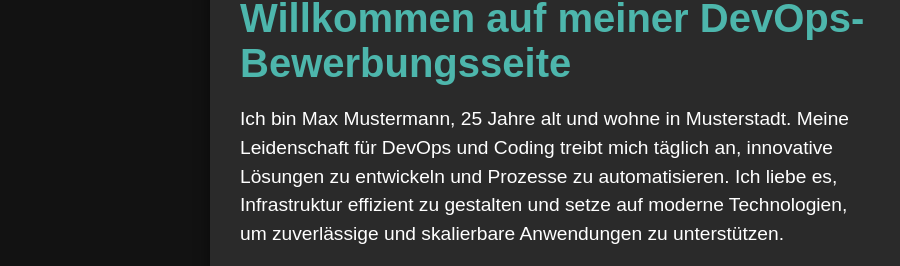
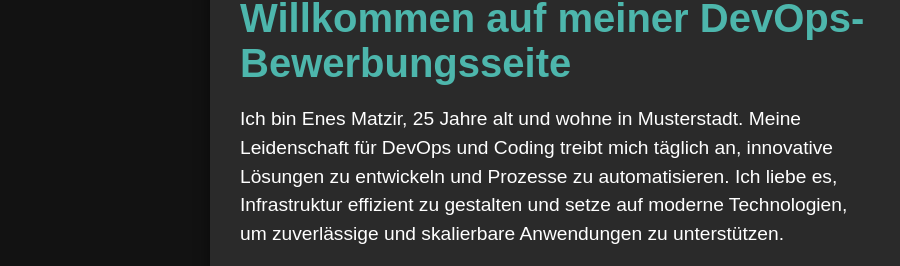
Before and after one commit to enesmat/Introduction, a plain HTML site: page index.html in a window 1280 px wide. Shown: the part 111-377 px from the top of the page, 0-900 px from the left. Drawn offline with Linux system fonts and the light colour scheme.

Commit message:
changed name

```diff
--- a/index.html
+++ b/index.html
@@ -12,7 +12,7 @@
       <div class="bio-text">
         <h1>Willkommen auf meiner DevOps-Bewerbungsseite</h1>
         <p>
-          Ich bin Max Mustermann, 25 Jahre alt und wohne in Musterstadt.
+          Ich bin Enes Matzir, 25 Jahre alt und wohne in Musterstadt.
           Meine Leidenschaft für DevOps und Coding treibt mich täglich an, innovative Lösungen zu entwickeln
           und Prozesse zu automatisieren. Ich liebe es, Infrastruktur effizient zu gestalten
           und setze auf moderne Technologien, um zuverlässige und skalierbare Anwendungen zu unterstützen.
```
